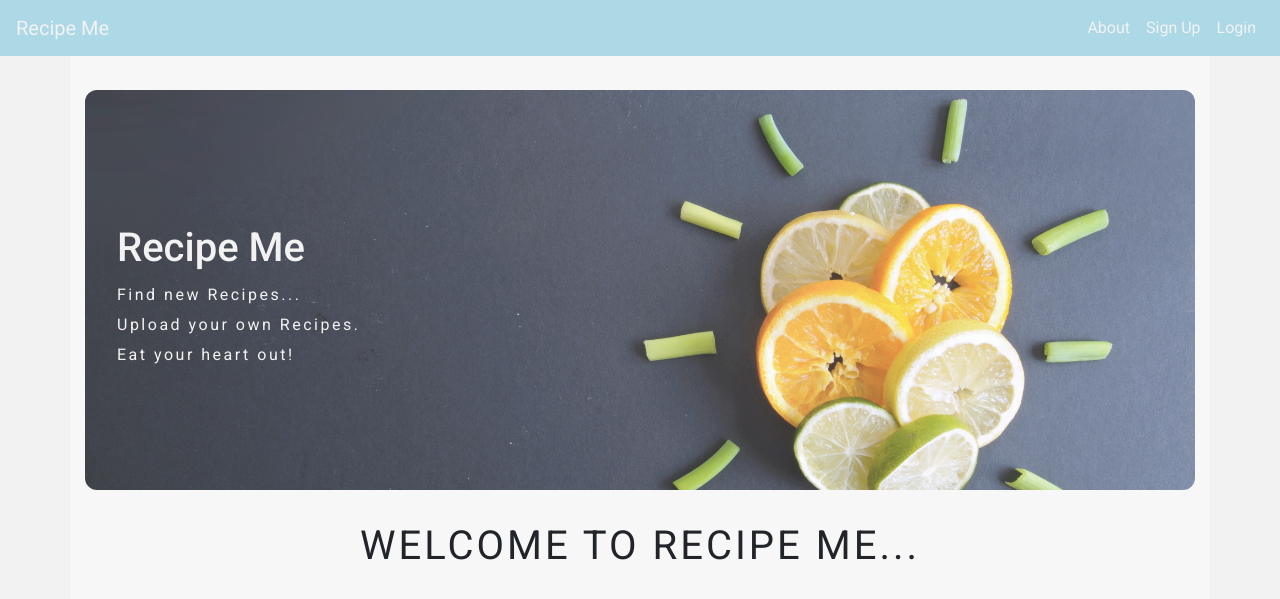
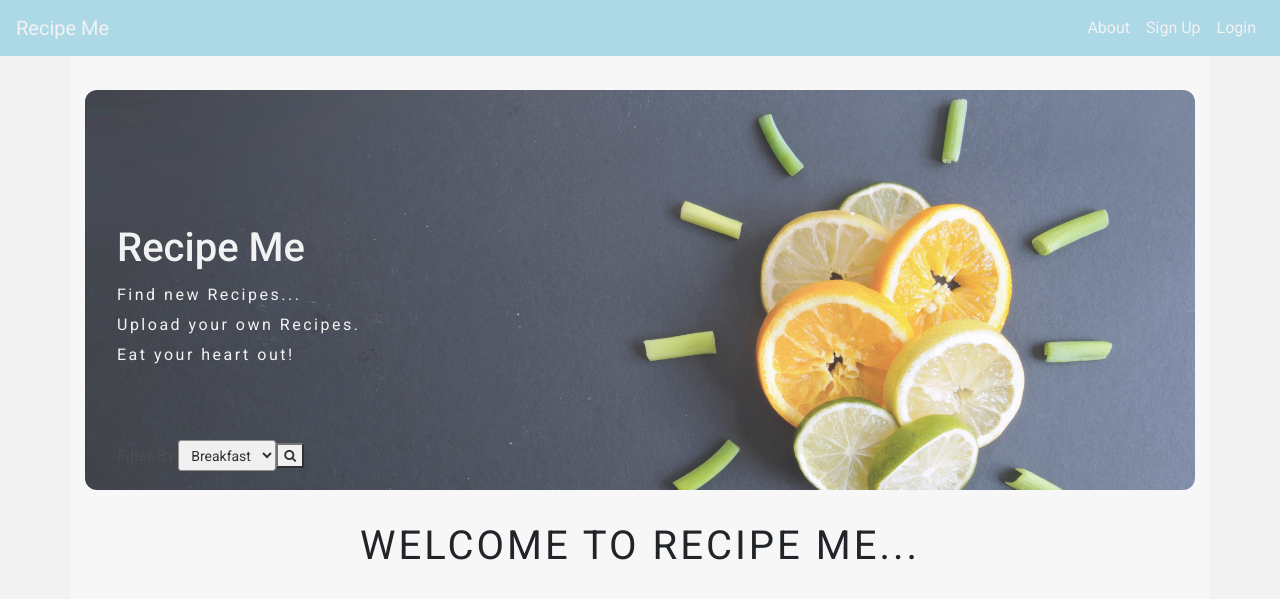
Before and after one commit to alexmortali/recipe_me, a Flask app: page /about in a window 1280 px wide. Shown: the top 599 px of the page. Run offline with Flask 2, Linux system fonts and the light colour scheme; some libraries are stand-ins or nearby versions.

Commit message:
Added filter form to jumbotron

```diff
--- a/templates/base.html
+++ b/templates/base.html
@@ -8,6 +8,8 @@
 
     <link rel="stylesheet" href="https://stackpath.bootstrapcdn.com/bootstrap/4.3.1/css/bootstrap.min.css">
     <link rel="stylesheet" href="https://maxcdn.bootstrapcdn.com/font-awesome/4.7.0/css/font-awesome.min.css" type="text/css" />
+    <link href="https://stackpath.bootstrapcdn.com/font-awesome/4.7.0/css/font-awesome.min.css" rel="stylesheet"
+        integrity="sha384-wvfXpqpZZVQGK6TAh5PVlGOfQNHSoD2xbE+QkPxCAFlNEevoEH3Sl0sibVcOQVnN" crossorigin="anonymous">
     <link rel="stylesheet" type="text/css" href="{{ url_for('static', filename='css/style.css') }}"/>
 
     {% if title %}
@@ -65,6 +67,24 @@
                             <h1>Recipe Me</h1>
                             <p>Find new Recipes...<br>Upload your own Recipes.<br>Eat your heart out!</p>
                         </div>
+                        <div class="filter-form">
+                            <form class="form-inline" action="{{ (url_for('filter')) }}">
+                                <div class="form-group ">
+                                    <!-- Filter Recipes -->
+                                    <label for="course">Filter By: </label>
+                                    <select class="form-control-sm" id="course" name="course">
+                                        <option>Breakfast</option>
+                                        <option>Lunch</option>
+                                        <option>Dinner</option>
+                                    </select>
+                                </div>
+                                <button class="mr-1 searchbar small mr-1" type="submit">
+                                    <strong>
+                                        <i class="fa fa-search" aria-hidden="true"></i>
+                                    </strong>
+                                </button>
+                            </form>
+                        </div>
                     </section>
                 </div>
             </div>
```
